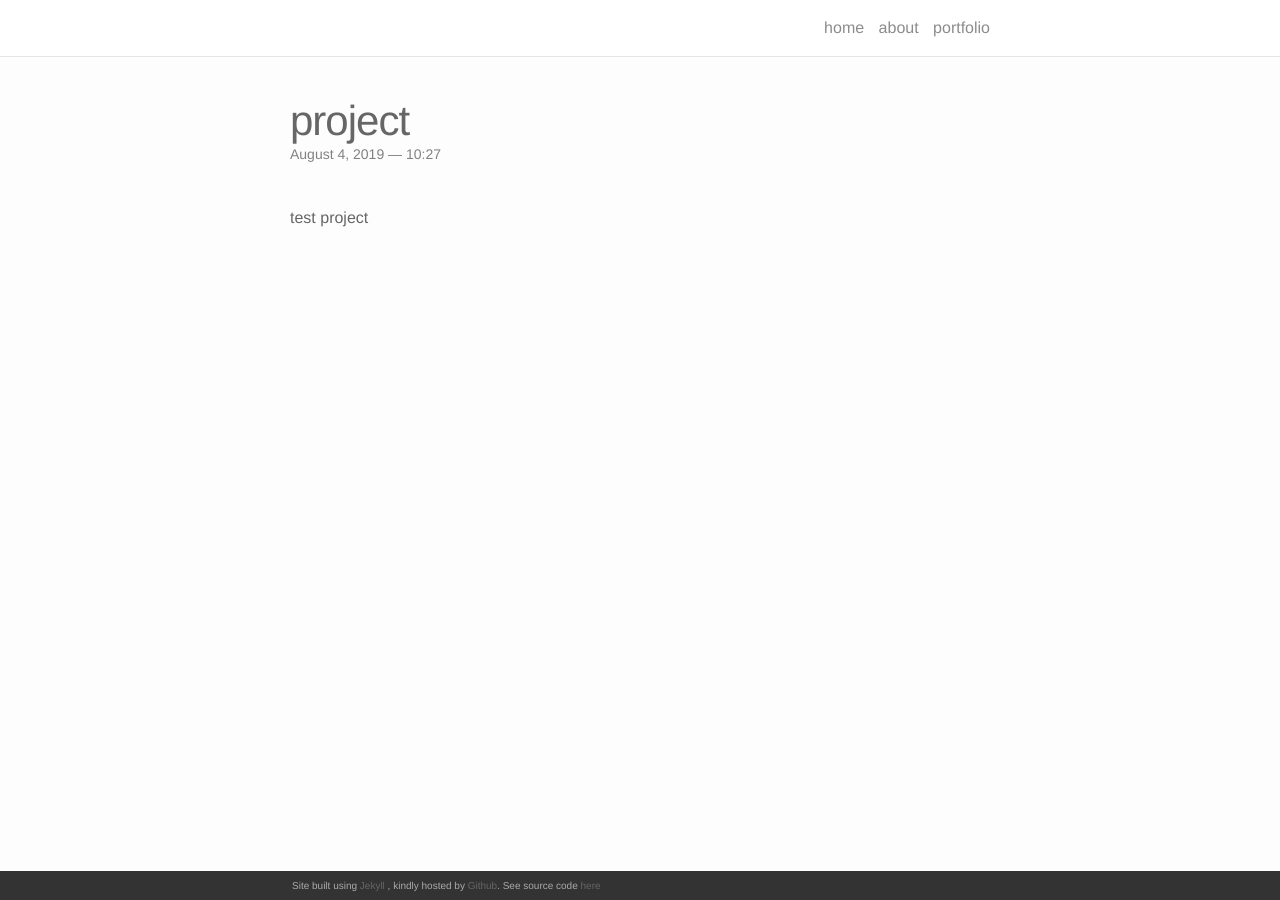
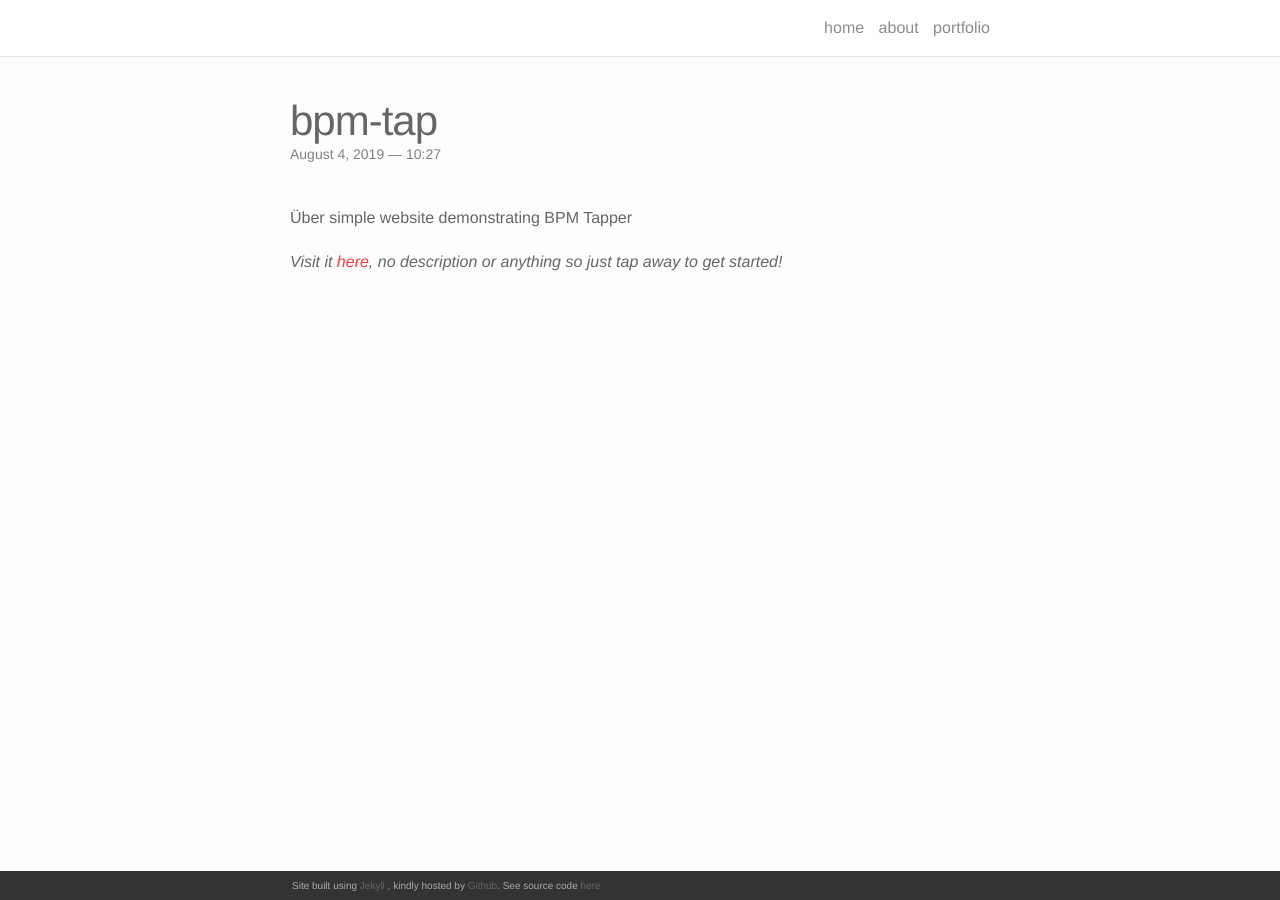
Before and after one commit to isaachulse/isaachulse.github.io, a Jekyll site: the page built from _portfolio/project.markdown, in a window 1280 px wide. Built offline with Jekyll 4.4.1, drawn with Linux system fonts in a browser that asks for light colours.

Commit message:
Update project.markdown

```diff
--- a/_portfolio/project.markdown
+++ b/_portfolio/project.markdown
@@ -1,8 +1,10 @@
 ---
 layout: post
-title: project
-description: one of my lil projects
-img: /img/1.jpg
+title: bpm-tap
+description: simple bpm tapper website
+img: /img/bpmtap.jpg
 ---
 
-test project
+Über simple website demonstrating BPM Tapper
+
+_Visit it [here](https://isaachulse.github.io/bpm-tap), no description or anything so just tap away to get started!_
```
